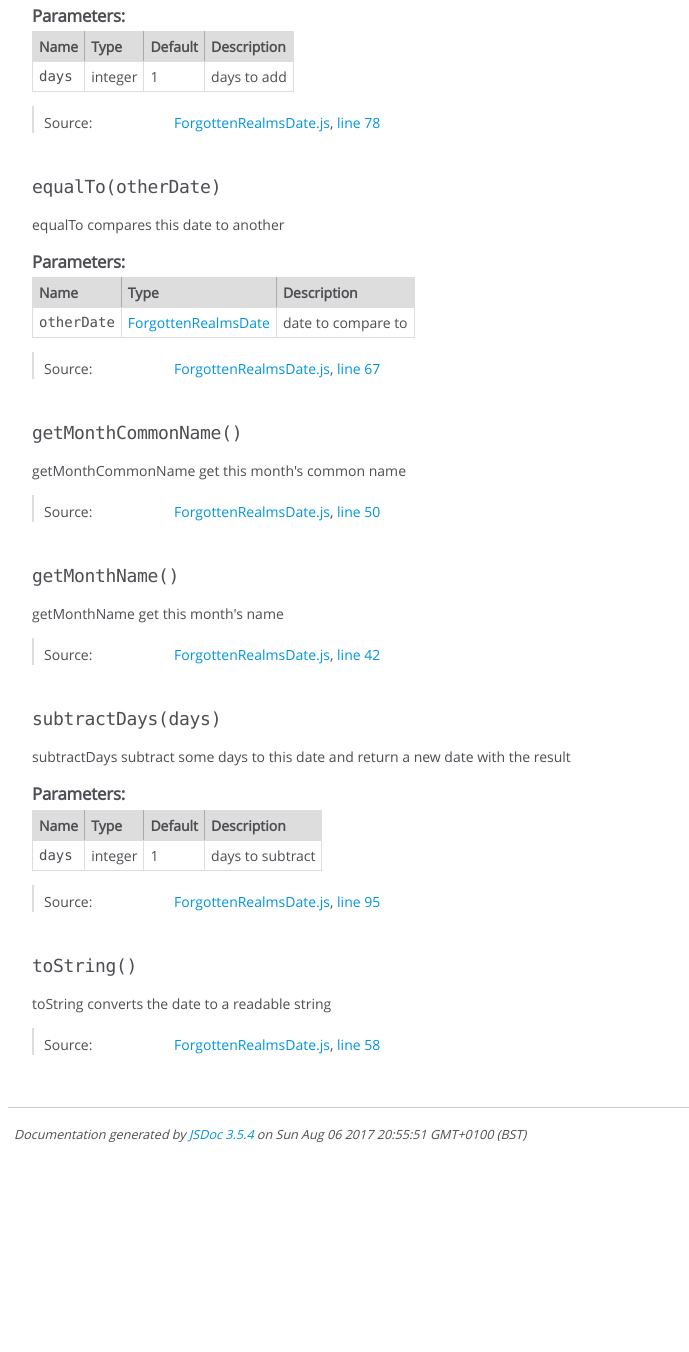
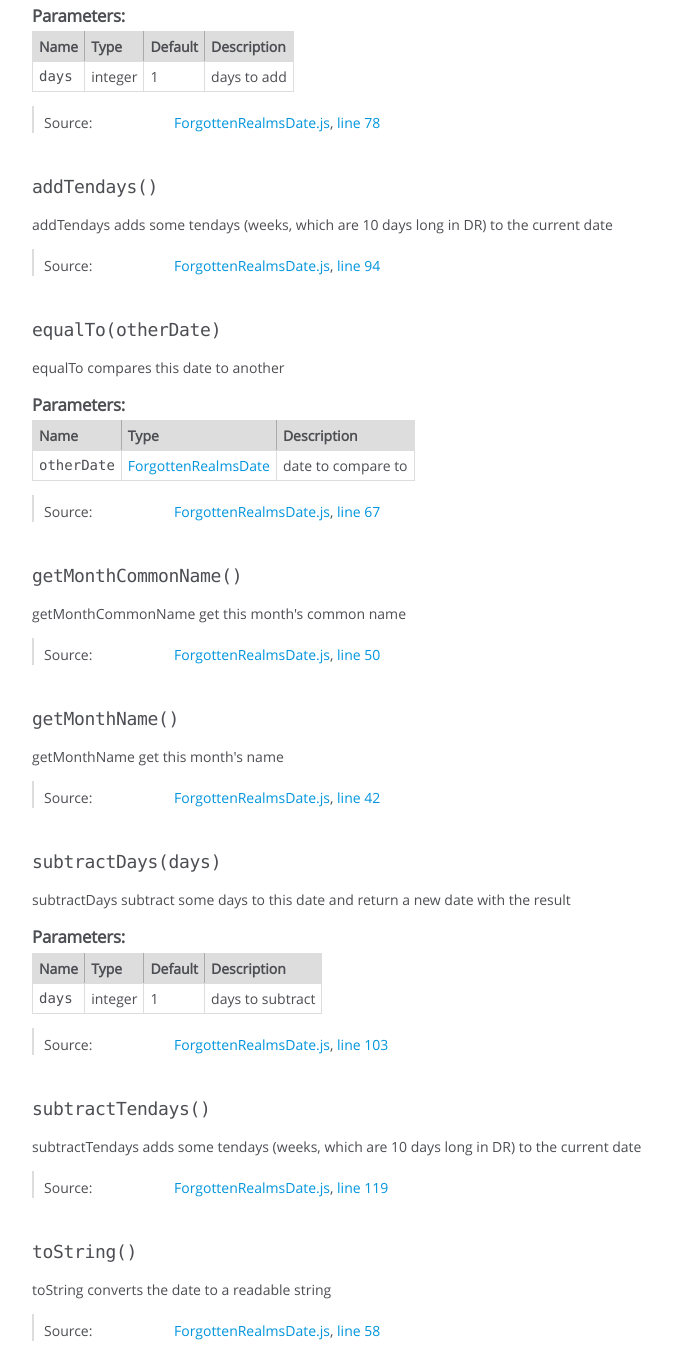
Before and after one commit to mikeyhogarth/forgotten-realms-date, a website built with webpack: page docs/ForgottenRealmsDate.html in a window 1280 px wide. Shown: the part 688-2040 px from the top of the page, without its empty margins (0-689 px from the left). Before the commit the page ends 1847 px from the top, so only its background shows below. Built offline with nearby package versions, Linux system fonts and the light colour scheme.

Commit message:
Add/subtract tendays

```diff
--- a/docs/ForgottenRealmsDate.html
+++ b/docs/ForgottenRealmsDate.html
@@ -371,6 +371,93 @@ add some days to this date and return a new date with the result
     <dt class="tag-source">Source:</dt>
     <dd class="tag-source"><ul class="dummy"><li>
         <a href="ForgottenRealmsDate.js.html">ForgottenRealmsDate.js</a>, <a href="ForgottenRealmsDate.js.html#line78">line 78</a>
+    </li></ul></dd>
+
+
+
+
+
+
+
+</dl>
+
+
+
+
+
+
+
+
+
+
+
+
+
+
+
+
+
+
+
+
+
+
+
+
+    <h4 class="name" id="addTendays"><span class="type-signature"></span>addTendays<span class="signature">()</span><span class="type-signature"></span></h4>
+
+
+
+
+
+
+<div class="description">
+    addTendays
+adds some tendays (weeks, which are 10 days long in DR) to the current date
+</div>
+
+
+
+
+
+
+
+
+
+
+
+
+
+<dl class="details">
+
+
+
+
+
+
+
+
+
+
+
+
+
+
+
+
+
+
+
+
+
+
+
+
+
+
+    <dt class="tag-source">Source:</dt>
+    <dd class="tag-source"><ul class="dummy"><li>
+        <a href="ForgottenRealmsDate.js.html">ForgottenRealmsDate.js</a>, <a href="ForgottenRealmsDate.js.html#line94">line 94</a>
     </li></ul></dd>
 
 
@@ -824,7 +911,94 @@ subtract some days to this date and return a new date with the result
 
     <dt class="tag-source">Source:</dt>
     <dd class="tag-source"><ul class="dummy"><li>
-        <a href="ForgottenRealmsDate.js.html">ForgottenRealmsDate.js</a>, <a href="ForgottenRealmsDate.js.html#line95">line 95</a>
+        <a href="ForgottenRealmsDate.js.html">ForgottenRealmsDate.js</a>, <a href="ForgottenRealmsDate.js.html#line103">line 103</a>
+    </li></ul></dd>
+
+
+
+
+
+
+
+</dl>
+
+
+
+
+
+
+
+
+
+
+
+
+
+
+
+
+
+
+
+
+
+
+
+
+    <h4 class="name" id="subtractTendays"><span class="type-signature"></span>subtractTendays<span class="signature">()</span><span class="type-signature"></span></h4>
+
+
+
+
+
+
+<div class="description">
+    subtractTendays
+adds some tendays (weeks, which are 10 days long in DR) to the current date
+</div>
+
+
+
+
+
+
+
+
+
+
+
+
+
+<dl class="details">
+
+
+
+
+
+
+
+
+
+
+
+
+
+
+
+
+
+
+
+
+
+
+
+
+
+
+    <dt class="tag-source">Source:</dt>
+    <dd class="tag-source"><ul class="dummy"><li>
+        <a href="ForgottenRealmsDate.js.html">ForgottenRealmsDate.js</a>, <a href="ForgottenRealmsDate.js.html#line119">line 119</a>
     </li></ul></dd>
 
 
@@ -961,7 +1135,7 @@ converts the date to a readable string
 <br class="clear">
 
 <footer>
-    Documentation generated by <a href="https://github.com/jsdoc3/jsdoc">JSDoc 3.5.4</a> on Sun Aug 06 2017 20:55:51 GMT+0100 (BST)
+    Documentation generated by <a href="https://github.com/jsdoc3/jsdoc">JSDoc 3.5.4</a> on Sun Aug 06 2017 21:07:15 GMT+0100 (BST)
 </footer>
 
 <script> prettyPrint(); </script>
--- a/src/ForgottenRealmsDate.js
+++ b/src/ForgottenRealmsDate.js
@@ -88,6 +88,14 @@ class ForgottenRealmsDate {
   }
 
   /**
+   * addTendays
+   * adds some tendays (weeks, which are 10 days long in DR) to the current date
+   */
+  addTendays(tendays = 1) {
+    return this.addDays(10 * tendays);
+  }
+
+  /**
    * subtractDays
    * subtract some days to this date and return a new date with the result
    * @param {integer} days - days to subtract
@@ -103,5 +111,14 @@ class ForgottenRealmsDate {
 
     return new ForgottenRealmsDate(newYear, newMonth, newDay);
   }
+
+  /**
+   * subtractTendays
+   * adds some tendays (weeks, which are 10 days long in DR) to the current date
+   */
+  subtractTendays(tendays = 1) {
+    return this.subtractDays(10 * tendays);
+  }
+
 }
 module.exports = ForgottenRealmsDate;
```
Also changed, not shown: docs/ForgottenRealmsDate.js.html (+18 -1 lines), docs/index.html (+1 -1 lines), src/ForgottenRealmsDate.test.js (+11 -0 lines), dist/bundle.js.
